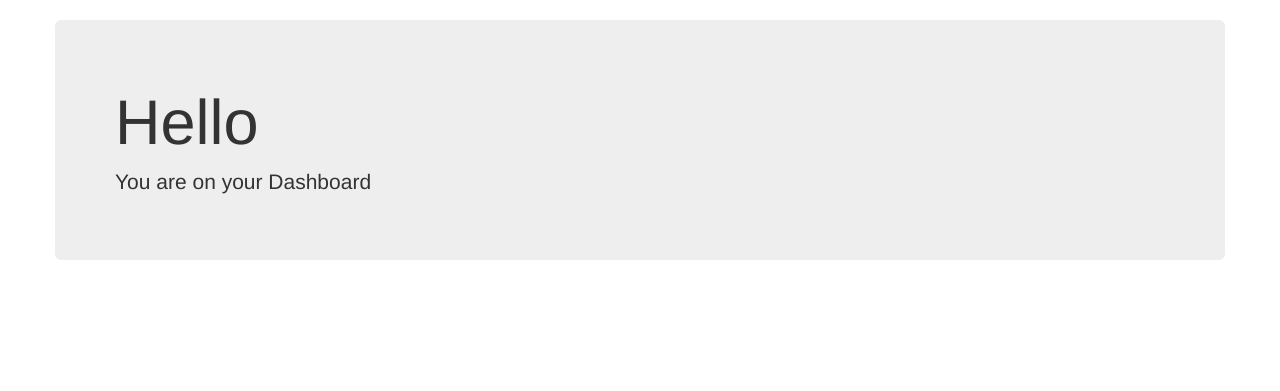
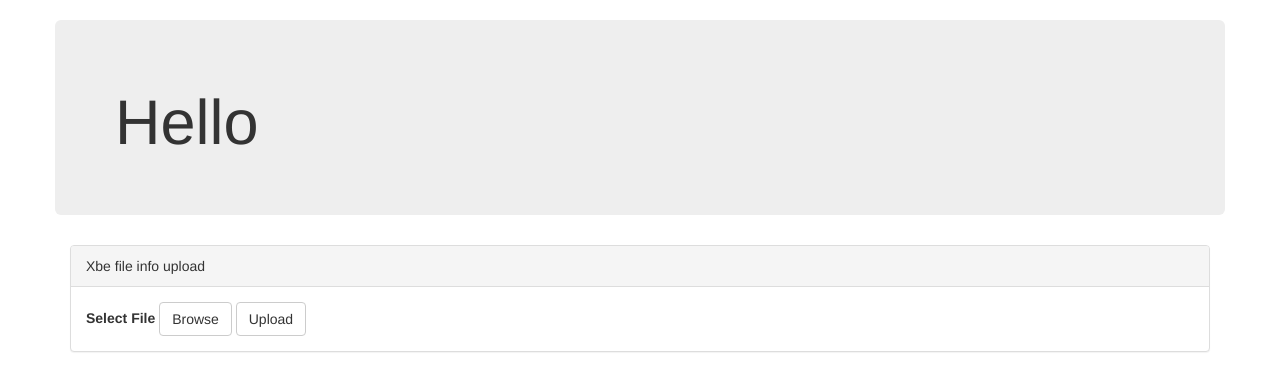
Before and after one commit to donwayo/xbox-db, a Django app: page / in a window 1280 px wide. Shown: the part 52-443 px from the top of the page. Run offline with Django 3.2, Linux system fonts and the light colour scheme; the visitor is signed in with stand-in values (Sample User, id 1); some libraries are stand-ins or nearby versions.

Commit message:
Added processing of xbe files.

```diff
--- a/cxbx_compat/urls.py
+++ b/cxbx_compat/urls.py
@@ -3,4 +3,5 @@ from . import views
 
 urlpatterns = [
     url(r'^$', views.home, name='home'),
+    url(r'^upload$', views.upload, name='upload'),
 ]
--- a/cxbx_compat/views.py
+++ b/cxbx_compat/views.py
@@ -1,8 +1,60 @@
+import zipfile
+
 from django.contrib.auth.decorators import login_required
 from django.shortcuts import render
+from xdb.utils.cxbx import XboxTitleLog
+from cxbx_compat.models import Title, Game, Executable
 
 
 # Create your views here.
 @login_required(login_url="login/")
 def home(request):
     return render(request, "home.html")
+
+
+@login_required(login_url="login/")
+def upload(request):
+
+    success = None
+
+    if request.method == 'POST' and 'file' in request.FILES:
+
+        if request.FILES['file'].content_type == 'text/plain':
+            if process_xbe_info(request.FILES['file']):
+                success = 'Successfully processed 1 file.'
+            else:
+                success = 'Nothing new.'
+
+        elif zipfile.is_zipfile(request.FILES['file']):
+            zip_f = zipfile.ZipFile(request.FILES['file'])
+            total = len(zip_f.infolist())
+            successful = 0
+            for zipinfo in zip_f.infolist():
+                if process_xbe_info(zip_f.open(zipinfo)):
+                    successful += 1
+
+            success = 'Successfully processed {0}/{1}'.format(successful, total)
+
+    return render(request, "home.html", {'upload_success': success})
+
+
+def process_xbe_info(xbe_info_file):
+    ret = False
+
+    xlog = XboxTitleLog.parse_xbe_info(xbe_info_file)
+
+    if xlog['title_id']:
+        game, created = Game.objects.get_or_create(name=xlog['title_name'])
+        title, created = Title.objects.get_or_create(title_id=xlog['title_id'], game=game)
+
+        executable, created = Executable.objects.get_or_create(
+            signature=xlog['signature'],
+            disk_path=xlog['disk_path'],
+            file_name=xlog['file_name'],
+            title=title
+        )
+
+        executable.save()
+        ret = created
+
+    return ret
--- a/templates/base.html
+++ b/templates/base.html
@@ -8,7 +8,28 @@
                 <title>Xbox DB</title>
                 <!-- Core CSS - Include with every page -->
                 <link href="https://maxcdn.bootstrapcdn.com/bootstrap/3.3.7/css/bootstrap.min.css" rel="stylesheet">
-                </head>
+        <style type="text/css">
+            .btn-file {
+                position: relative;
+                overflow: hidden;
+            }
+            .btn-file input[type=file] {
+                position: absolute;
+                top: 0;
+                right: 0;
+                min-width: 100%;
+                min-height: 100%;
+                font-size: 100px;
+                text-align: right;
+                filter: alpha(opacity=0);
+                opacity: 0;
+                outline: none;
+                background: white;
+                cursor: inherit;
+                display: block;
+            }
+        </style>
+    </head>
                 <body>
                     <nav class="navbar navbar-default">
                         <div class="container-fluid">
--- a/templates/home.html
+++ b/templates/home.html
@@ -3,10 +3,28 @@
 {% block content %}
 
 <div class="container">
+    {% if upload_success %}
+    <div class="alert alert-info" role="alert">
+        {{ upload_success }}
+    </div>
+    {% endif %}
     <div class="row">
         <div class="jumbotron">
             <h1>Hello</h1>
-            <p>You are on your Dashboard</p>
+        </div>
+    </div>
+    <div class="panel panel-default">
+        <div class="panel-heading">Xbe file info upload</div>
+        <div class="panel-body">
+            <form method="post" enctype="multipart/form-data" action="/upload">
+                {% csrf_token %}
+                <label class="control-label">Select File</label>
+                <input name="type" value="xbeinfo" hidden>
+                <label class="btn btn-default btn-file">
+                    Browse <input type="file" name="file" hidden>
+                </label>
+                <button type="submit" class="btn btn-default">Upload</button>
+            </form>
         </div>
     </div>
 </div>
```
Also changed, not shown: xdb/utils/cxbx.py (+45 -23 lines).
